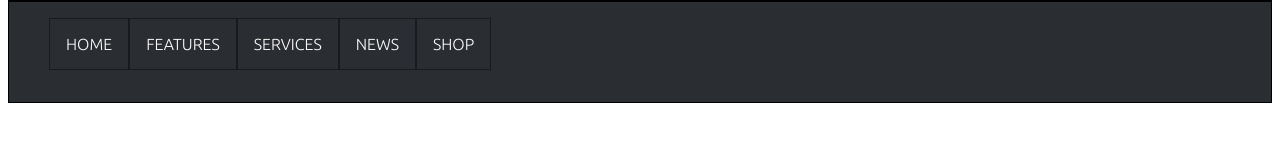
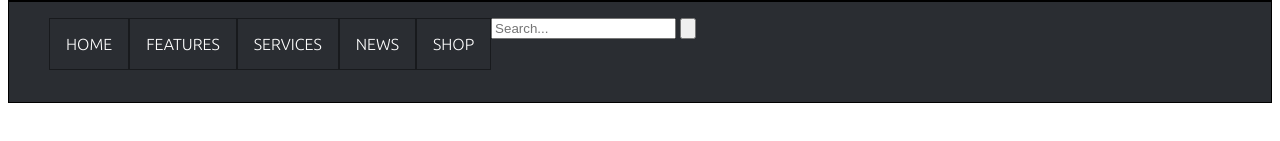
Before and after one commit to integrak/april, a plain HTML site: page index.html in a window 1280 px wide. Shown: the part 137-278 px from the top of the page. Drawn offline with Linux system fonts and the light colour scheme.

Commit message:
Update index.html

```diff
--- a/index.html
+++ b/index.html
@@ -7,7 +7,6 @@
 	</head>
 	<body id="body">
 		<header class="header">
-
 				<div class="top-menu">
 					<div class="logo">
 						<a href="#body">
@@ -24,7 +23,6 @@
 				</div>
 
 				<div class="header_menu">
-
 					<nav class="two">
 						<ul>
 							<li><a href="#">Home</a></li>
@@ -35,6 +33,13 @@
 						</ul>
 					</nav>
 
+					<form>
+						<div class="search">
+							<input type="search" name="q" placeholder="Search...">
+							<input type="submit" value="">
+							<i class="far fa-search"></i>
+						</div>
+					</form>
 				</div>
 
 		</header>
```
Lines whose indentation alone changed are shown as unchanged.
